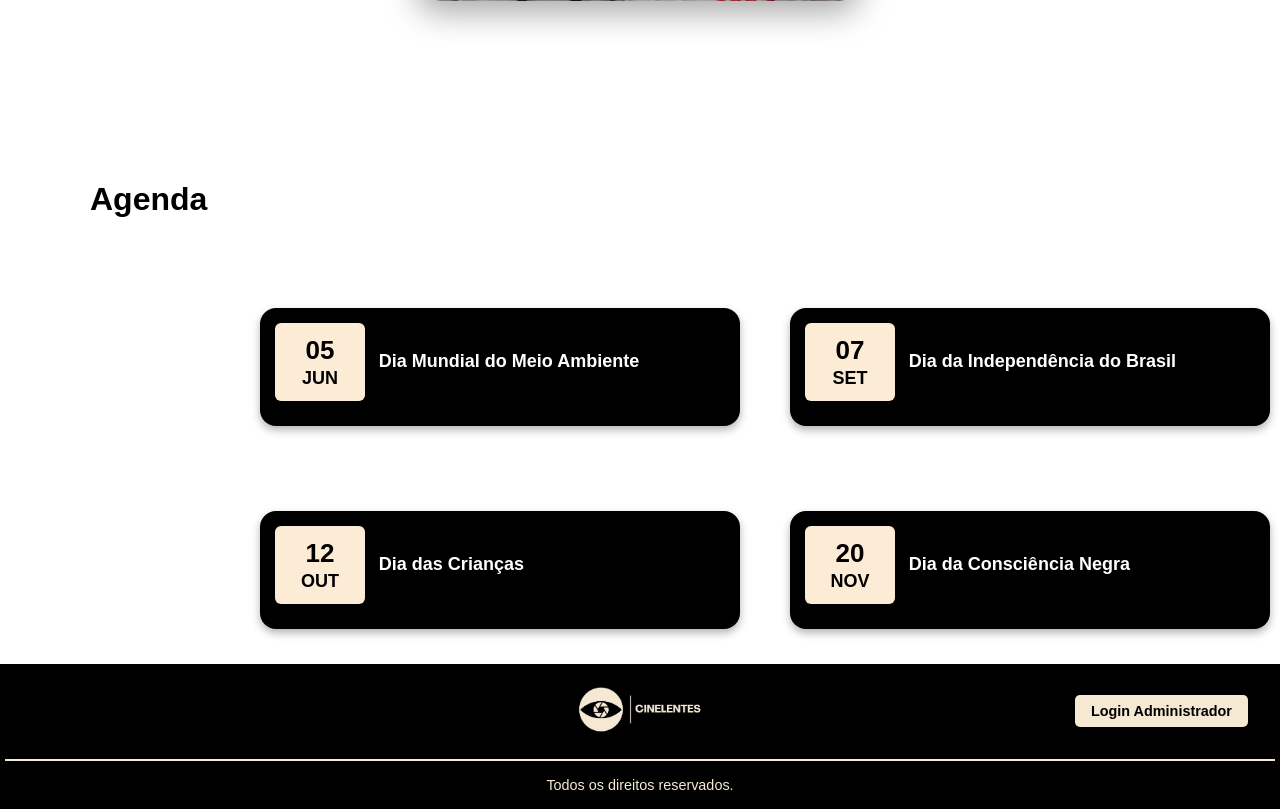
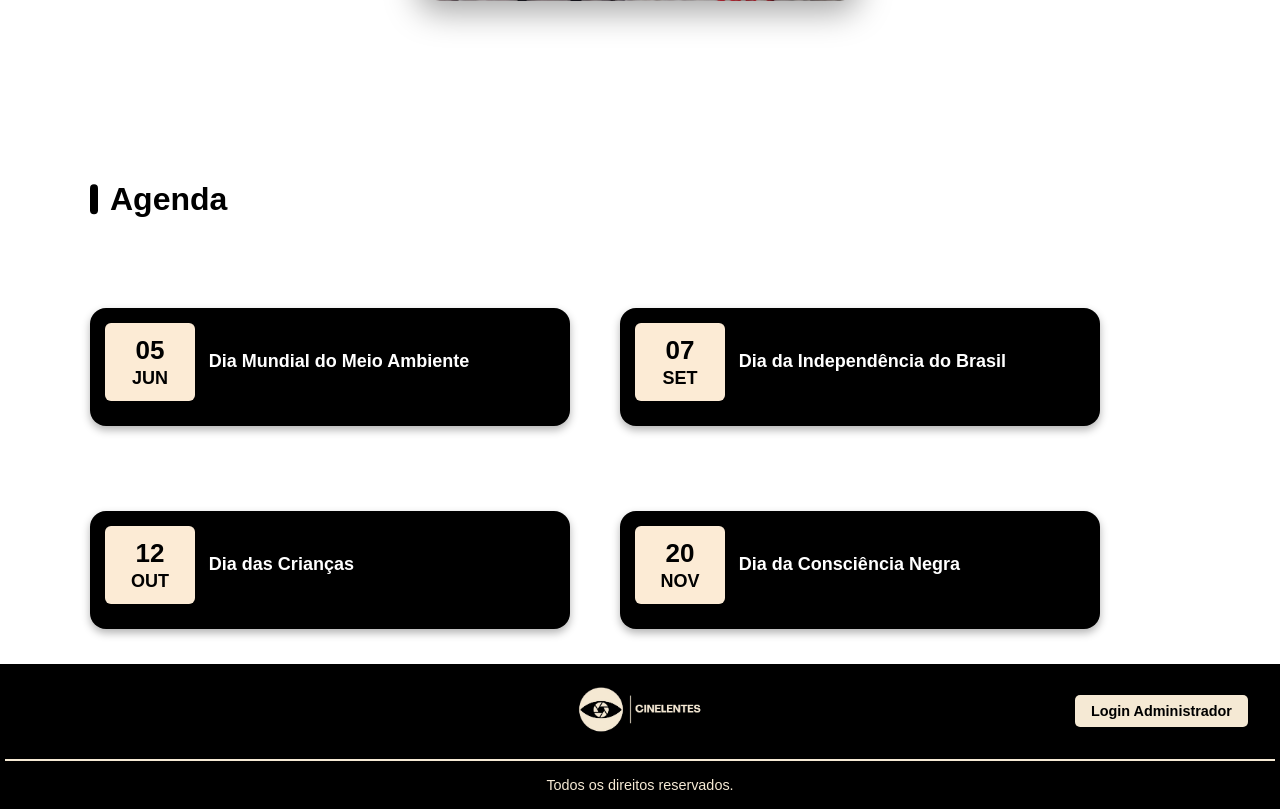
Before and after one commit to victorkoba/Cinelentes-Novo, a PHP site: page / in a window 1280 px wide. Shown: the part 1092-1901 px from the top of the page. Run offline with PHP 8.4, Linux system fonts and the light colour scheme; data comes from the database, SQL or seed files in the repository.

Commit message:
commit index carrosel e agenda

```diff
--- a/index.php
+++ b/index.php
@@ -133,7 +133,7 @@ $stmt->close();
                 <img class="galeria-itens galeria-item-4" src="./img/img-mes-mulher-foto1.jpg"  data-index="4" alt="">
                 <img class="galeria-itens galeria-item-5" src="./img/img-mes-cultura-coreana.jpg"  data-index="5" alt="">
               </div>
-  <div class="galeria-controls"></div>            </div>
+  <div class="galeria-controls"></div></div>
       </div>
 
     <!-------------AGENDA------------->
--- a/style/pagina-inicial.css
+++ b/style/pagina-inicial.css
@@ -77,8 +77,8 @@
   transform: translateX(-50%);
   display: flex;
   justify-content: center;
-  gap: 400px; /* Espaçamento entre os botões */
-  z-index: 10; /* Na frente das imagens */
+  gap: 400px;
+  z-index: 10;
   width: auto;
   top: -230px;
 }
@@ -90,10 +90,10 @@
   border: none;
   cursor: pointer;
   font-size: 50px;
-  color: #fff;
+  color: transparent;
   transition: transform 0.3s ease;
-  position: relative; /* Para que o ::before posicione corretamente */
-  width: 60px; /* Para garantir uma área clicável maior */
+  position: relative;
+  width: 60px;
   height: 60px;
   display: flex;
   align-items: center;
@@ -111,7 +111,7 @@
   width: 5px;
   height: 5px;
   padding: 10px;
-  border: solid #000;
+  border: solid #fff;
   border-width: 0 5px 5px 0;
   position: absolute;
   top: 50%;
@@ -186,9 +186,23 @@
 
 
 .titulo-pagina-inicial {
-  font-weight: 900;
-  font-size: 32px;
+  position: relative;
+  font-size: 2em; /* ajuste conforme o tamanho atual */
+  padding-left: 20px; /* espaço para a linha */
 }
+
+.titulo-pagina-inicial::before {
+  content: "";
+  position: absolute;
+  left: 0;
+  top: 50%;
+  transform: translateY(-50%);
+  width: 8px; /* largura da linha */
+  height: 80%; /* altura proporcional ao texto */
+  background-color: black; /* cor da linha */
+  border-radius: 4px; /* opcional: borda arredondada */
+}
+
 
 .titulo-pagina-inicial-adm {
   display: flex;
@@ -245,15 +259,13 @@
 .agenda-eventos {
   margin-top: 90px;
   margin-bottom: -300px;
-
   display: grid;
   grid-template-columns: 1fr 1fr;
   gap: 50px;
+  max-width: 900px;
+  align-items: center;
+}
 
-  justify-content: center;
-
-  margin-left: 170px;
-}
 
 
 .agenda-card {
```
